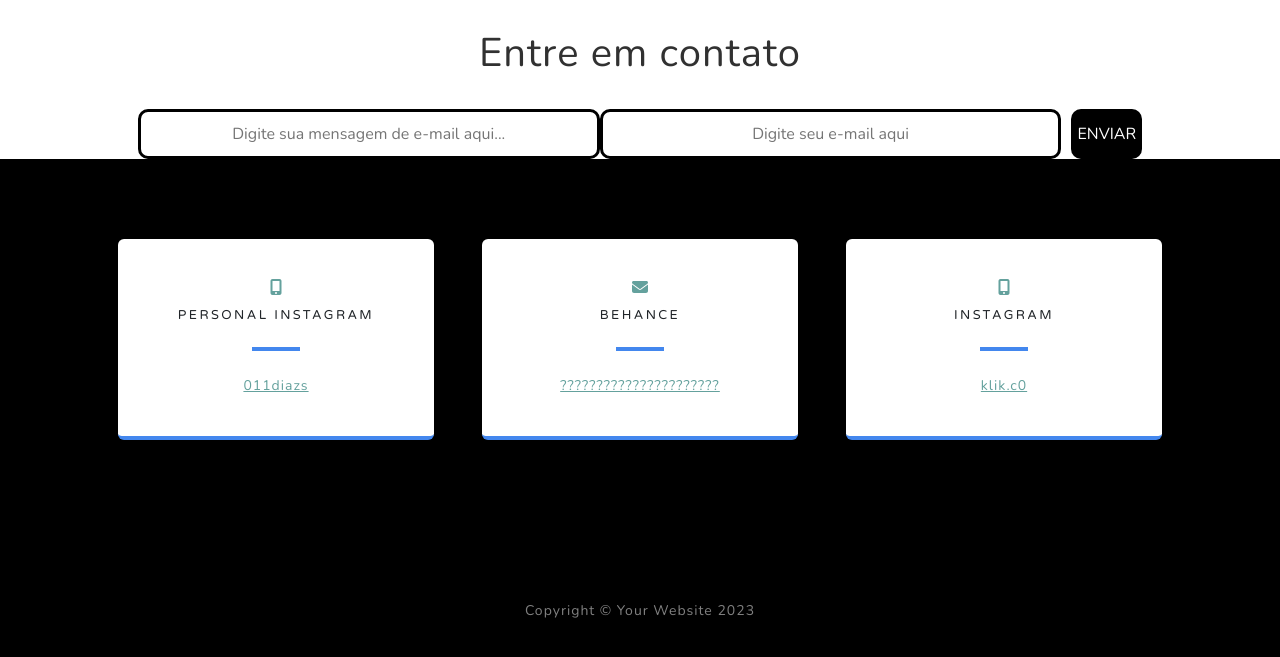
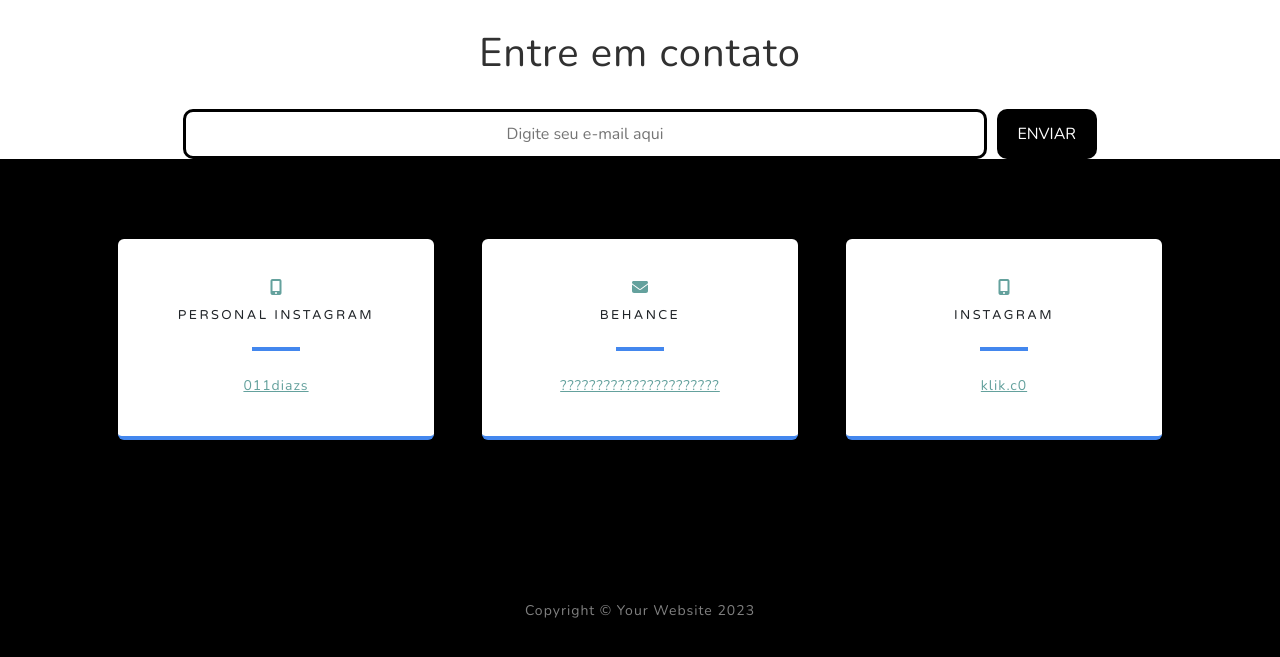
Before and after one commit to Klik-co/KLIK.CO, a plain HTML site: page index.html in a window 1280 px wide. Shown: the part 3072-3729 px from the top of the page. Drawn offline with nearby package versions, Linux system fonts and the light colour scheme.

Commit message:
Update index.html
Signed-off-by: Klik-co <diazsalmeida@hotmail.com>

```diff
--- a/index.html
+++ b/index.html
@@ -126,10 +126,12 @@
                 <br>
                 <div class="search-bar">
                     <!-- Corrigir campo de input para textarea -->
-                    <input type="text" id="userMessage" autocomplete="off" placeholder="Digite sua mensagem de e-mail aqui..." required />
                     <input type="text" id="userMessage" autocomplete="off" placeholder="Digite seu e-mail aqui" required />
                     <!-- Botão chama a função diretamente -->
                     <button type="button" onclick="enviarEmail()">ENVIAR</button>
+                <br>
+                <br>
+
                 </div>
             </div>
         </div>
```
